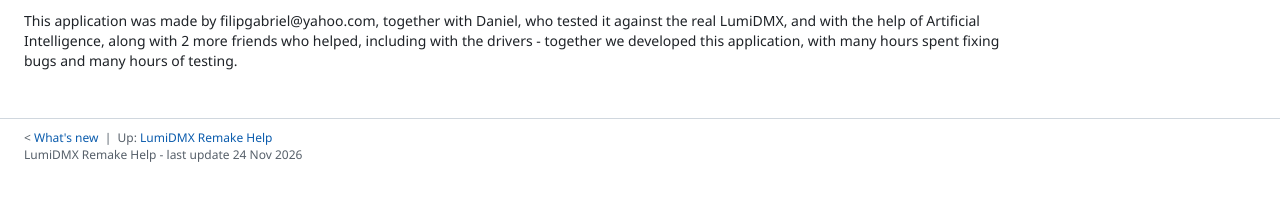
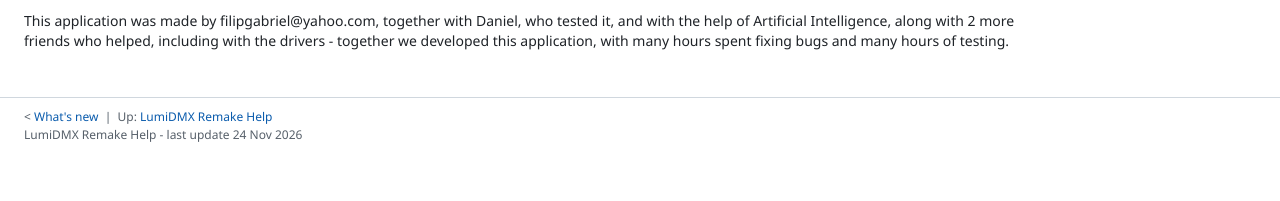
Before and after one commit to lumidmx/LumiDMX_Remake_Download, a plain HTML site: page docs/manual/credits.html in a window 1280 px wide. Shown: the part 123-324 px from the top of the page. Drawn offline with Linux system fonts and the light colour scheme.

Commit message:
Credits: remove the mention of the original LumiDMX
Co-Authored-By: Claude Opus 5.5 <noreply@anthropic.com>
Claude-Session: https://claude.ai/code/session_01QPvC7qNK3fTdAQ7vG967vz

```diff
--- a/docs/manual/credits.html
+++ b/docs/manual/credits.html
@@ -14,7 +14,7 @@
 <h1>Credits</h1>
 <p class="for">For: <span class="badge full">Full</span><span class="badge player">Player</span></p>
 
-<p>This application was made by filipgabriel@yahoo.com, together with Daniel, who tested it against the real LumiDMX,
+<p>This application was made by filipgabriel@yahoo.com, together with Daniel, who tested it,
 and with the help of Artificial Intelligence, along with 2 more friends who helped,
 including with the drivers - together we developed this application, with many hours spent fixing bugs and many hours
 of testing.</p>
```
